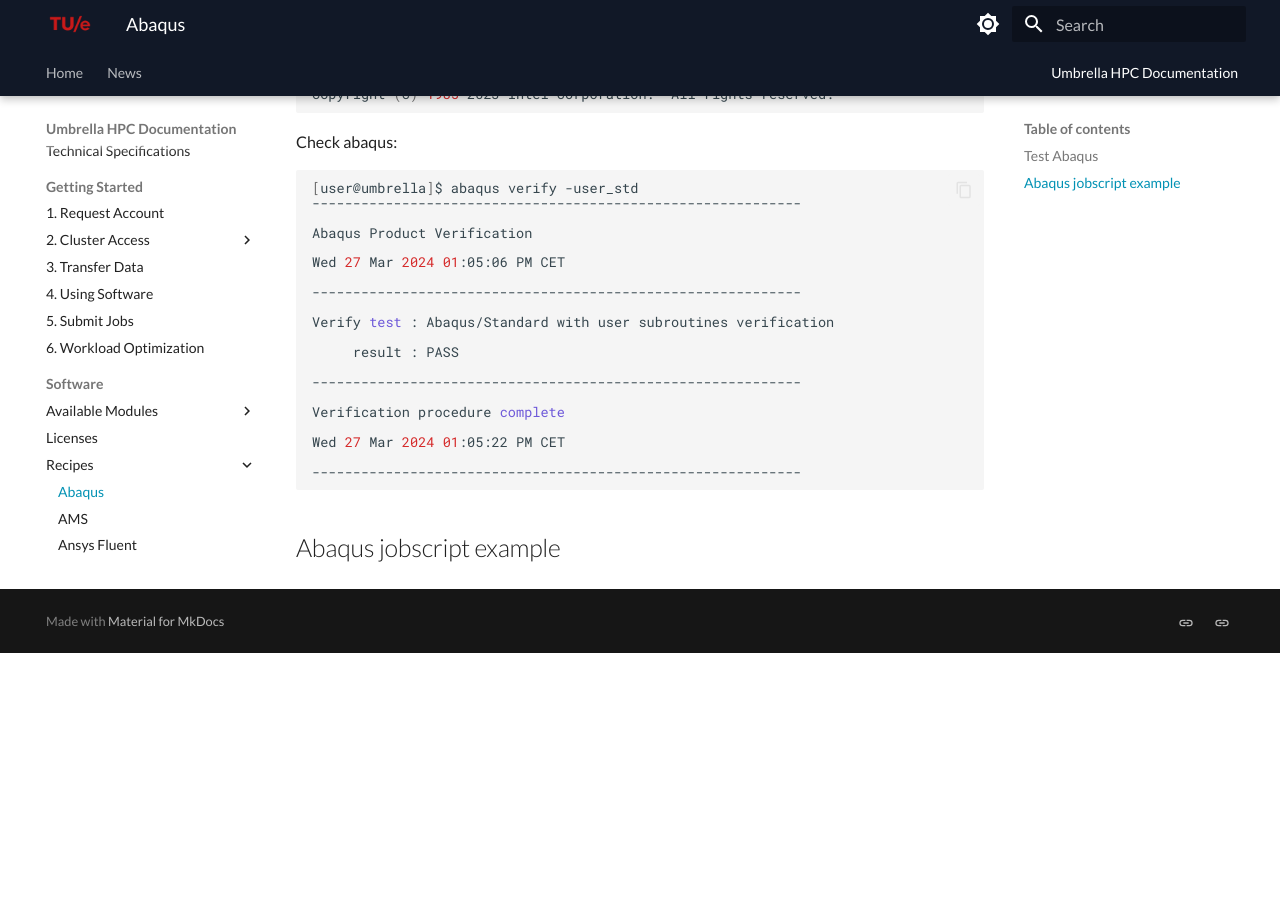
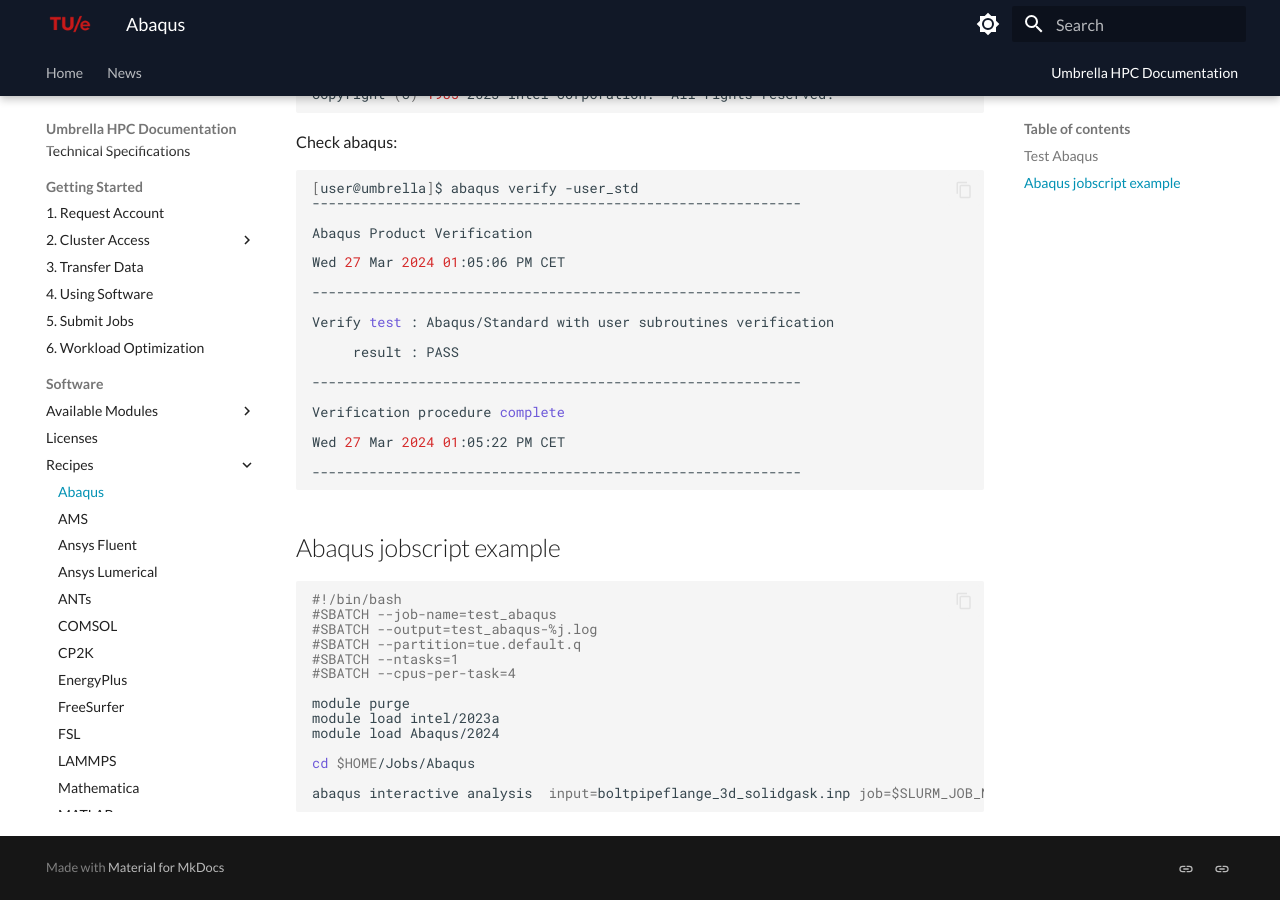
Before and after one commit to gferhpc/supercomputing.tue.nl, an MkDocs documentation site: the page built from pages/documentation/software/recipes/abaqus.md, in a window 1280 px wide and 900 px high, scrolled down 503 px. Built offline with MkDocs 1.6.1 and Material for MkDocs 9.7.7, drawn with Linux system fonts in a browser that asks for light colours; before the commit the page ends 1156 px from its top, so only the background shows below that.

Commit message:
Update abaqus.md

````diff
--- a/pages/documentation/software/recipes/abaqus.md
+++ b/pages/documentation/software/recipes/abaqus.md
@@ -48,3 +48,20 @@
 ```
 
 ## Abaqus jobscript example
+
+```shell
+#!/bin/bash
+#SBATCH --job-name=test_abaqus
+#SBATCH --output=test_abaqus-%j.log
+#SBATCH --partition=tue.default.q
+#SBATCH --ntasks=1
+#SBATCH --cpus-per-task=4
+
+module purge
+module load intel/2023a
+module load Abaqus/2024
+
+cd $HOME/Jobs/Abaqus
+
+abaqus interactive analysis  input=boltpipeflange_3d_solidgask.inp job=$SLURM_JOB_NAME cpus=$SLURM_CPUS_ON_NODE
+```
````
